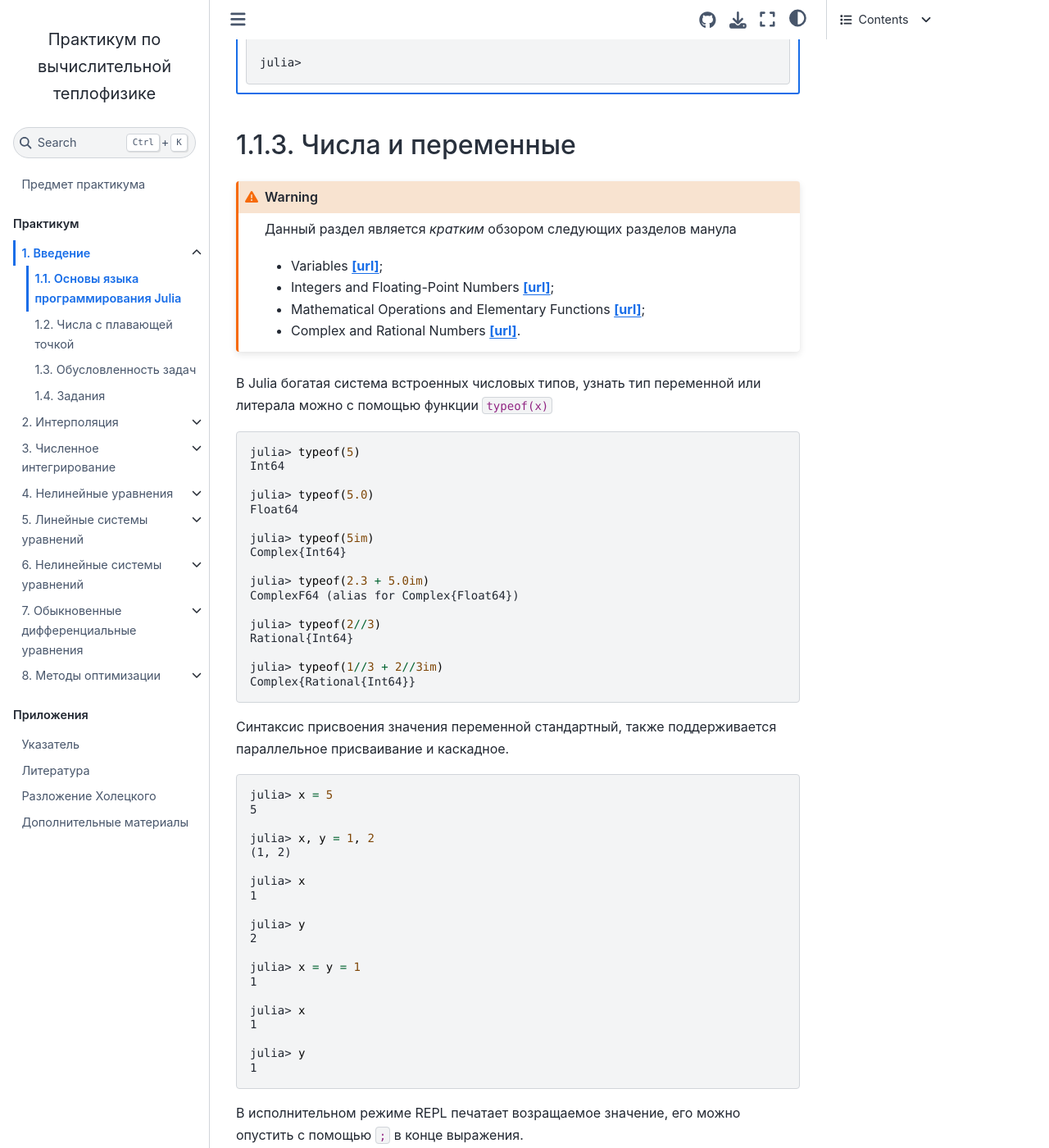
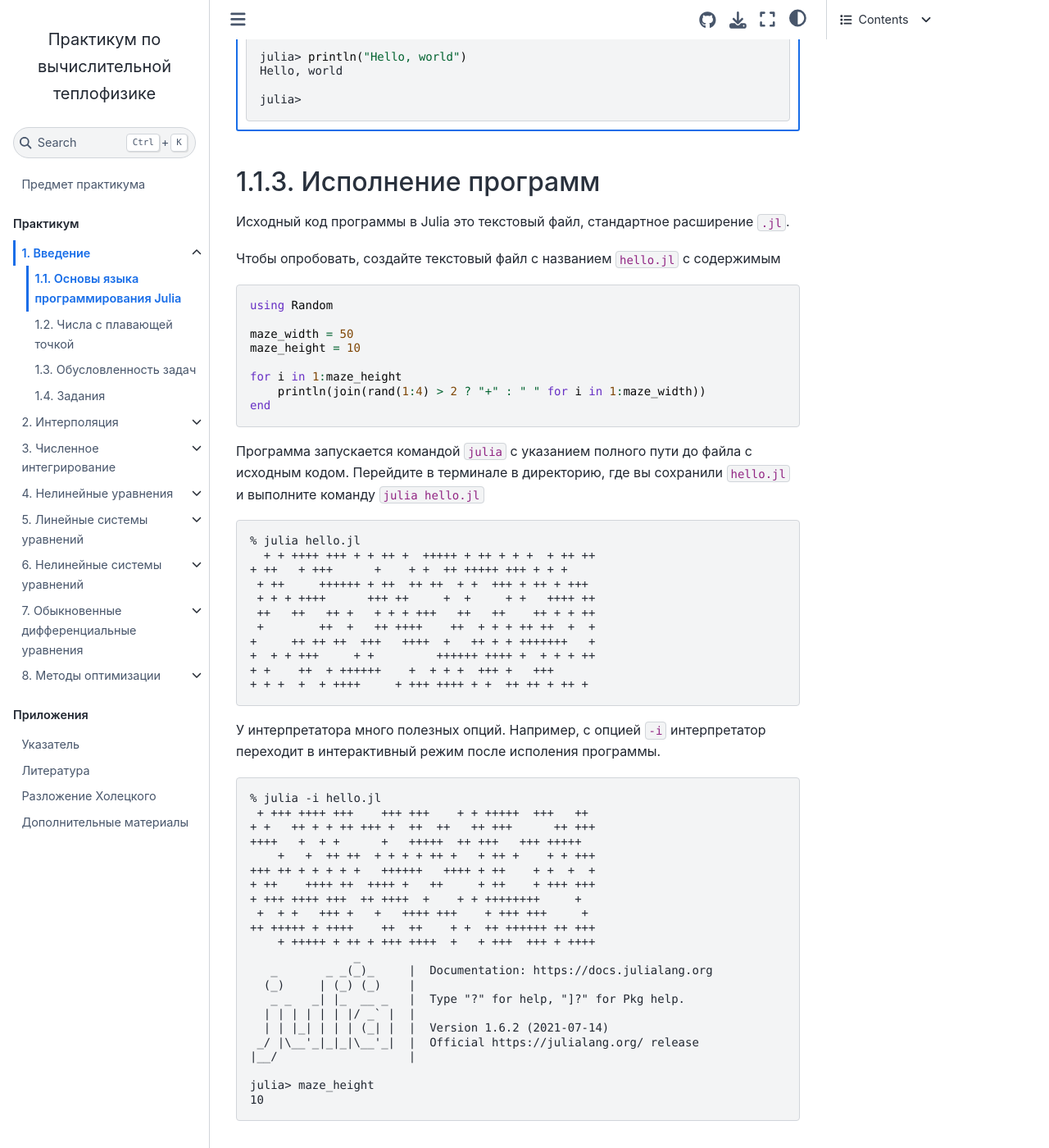
Before and after one commit to stepanzh/computational_thermodynamics, a Jupyter Book: the page built from book/intro/julia.md, in a window 1280 px wide and 1400 px high, scrolled down 1904 px. Shown: the whole window at 82% size. Built offline with Jupyter Book 1.0.4 settings and Sphinx 7.4.7 and the Sphinx Book theme 1.1.4, drawn with Linux system fonts in a browser that asks for light colours; cross-references to code outside the pages are shown as plain code; some of the changed text lies outside the part shown.

Commit message:
Новый раздел: Скриптовый режим

````diff
--- a/book/intro/julia.md
+++ b/book/intro/julia.md
@@ -193,6 +193,8 @@ Julia REPL обладает четыремя режимами работы
 
 При запуске запускается режим интерпретатора. Из него можно переключиться в другие режимы, а чтобы вернуться в режим интерпретатора из любого другого, нужно очистить строку {kbd}`Ctrl+E`, {kbd}`Ctrl+U` и нажать {kbd}`← Backspace`.
 
+Чтобы выйти из REPL, очистите строку и нажмите {kbd}`Ctrl+D`.
+
 ::::{tab-set}
 
 :::{tab-item} Интерпретатор
@@ -252,6 +254,66 @@ shell> echo 'Привет, мир!'
 :::
 
 ::::
+
+## Исполнение программ
+
+Исходный код программы в Julia это текстовый файл, стандартное расширение `.jl`.
+
+Чтобы опробовать, создайте текстовый файл с названием `hello.jl` с содержимым
+
+```julia
+using Random
+
+maze_width = 50
+maze_height = 10
+
+for i in 1:maze_height
+    println(join(rand(1:4) > 2 ? "+" : " " for i in 1:maze_width))
+end
+```
+
+Программа запускается командой `julia` с указанием полного пути до файла с исходным кодом. Перейдите в терминале в директорию, где вы сохранили `hello.jl` и выполните команду `julia hello.jl`
+
+```console
+% julia hello.jl
+  + + ++++ +++ + + ++ +  +++++ + ++ + + +  + ++ ++
++ ++   + +++      +    + +  ++ +++++ +++ + + +
+ + ++     ++++++ + ++  ++ ++  + +  +++ + ++ + +++
+ + + + ++++      +++ ++     +  +     + +   ++++ ++
+ ++   ++   ++ +   + + + +++   ++   ++    ++ + + ++
+ +        ++  +   ++ ++++    ++  + + + ++ ++  +  +
++     ++ ++ ++  +++   ++++  +   ++ + + +++++++   +
++  + + +++     + +         ++++++ ++++ +  + + + ++
++ +    ++  + ++++++    +  + + +  +++ +   +++
++ + +  +  + ++++     + +++ ++++ + +  ++ ++ + ++ +
+```
+
+У интерпретатора много полезных опций. Например, с опцией `-i` интерпретатор переходит в интерактивный режим после исполения программы.
+
+```console
+% julia -i hello.jl
+ + +++ ++++ +++    +++ +++    + + +++++  +++   ++
++ +   ++ + + ++ +++ +  ++  ++   ++ +++      ++ +++
+++++   +  + +      +   +++++  ++ +++   +++ +++++
+    +   +  ++ ++  + + + + ++ +   + ++ +    + + +++
++++ ++ + + + + +   ++++++   ++++ + ++    + +  +  +
++ ++    ++++ ++  ++++ +   ++     + ++    + +++ +++
++ +++ ++++ +++  ++ ++++  +    + + ++++++++     +
+ +  + +   +++ +   +   ++++ +++    + +++ +++     +
+++ +++++ + ++++    ++  ++    + +  ++ ++++++ ++ +++
+    + +++++ + ++ + +++ ++++  +   + +++  +++ + ++++
+               _
+   _       _ _(_)_     |  Documentation: https://docs.julialang.org
+  (_)     | (_) (_)    |
+   _ _   _| |_  __ _   |  Type "?" for help, "]?" for Pkg help.
+  | | | | | | |/ _` |  |
+  | | |_| | | | (_| |  |  Version 1.6.2 (2021-07-14)
+ _/ |\__'_|_|_|\__'_|  |  Official https://julialang.org/ release
+|__/                   |
+
+julia> maze_height
+10
+```
 
 ## Числа и переменные
 
````
